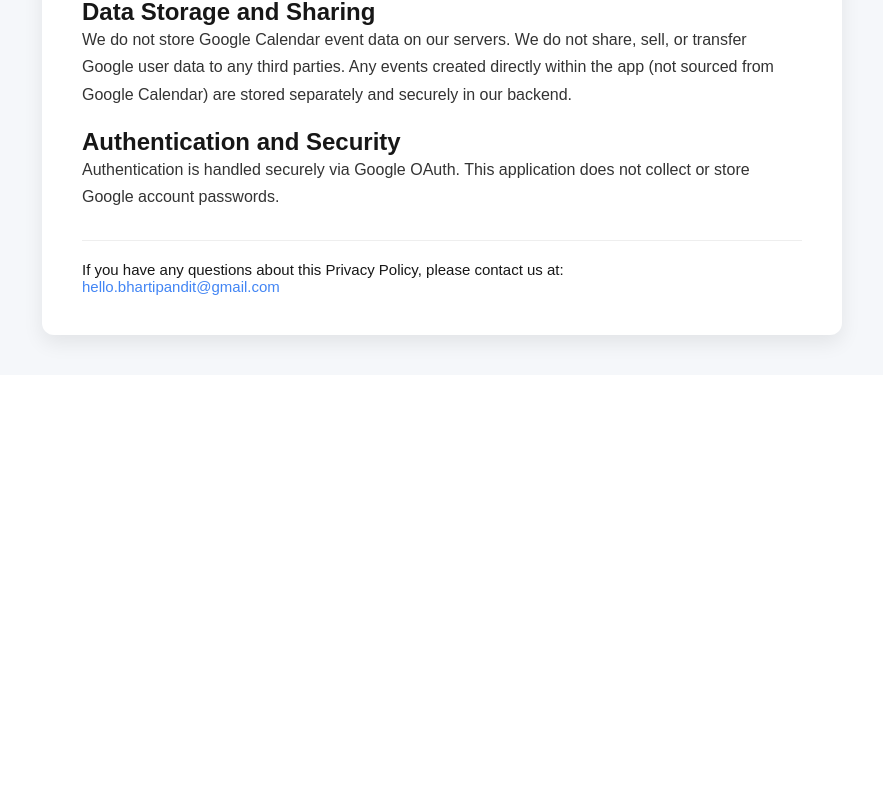
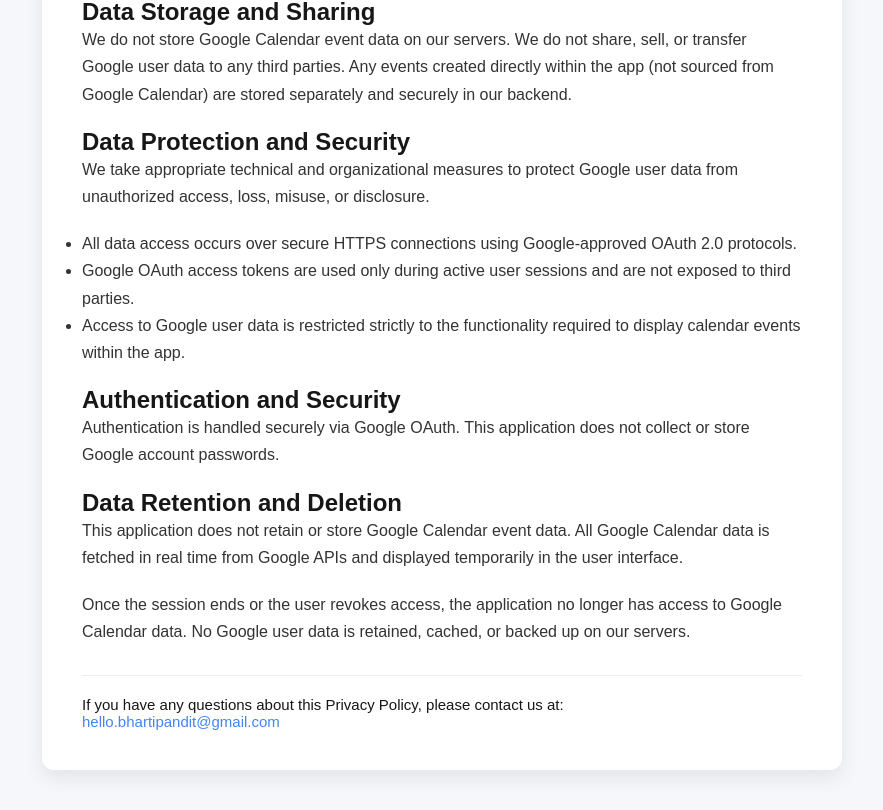
Before and after one commit to Bhartipandit/calendar-app, a Next.js app: page /privacy-policy in a window 1280 px wide. Shown: the part 675-1485 px from the top of the page, without its empty margins (198-1081 px from the left). Before the commit the page ends 1050 px from the top, so only its background shows below. Built offline with nearby package versions, Linux system fonts and the light colour scheme.

Commit message:
privacy policy changes

```diff
--- a/src/app/privacy-policy/page.tsx
+++ b/src/app/privacy-policy/page.tsx
@@ -58,10 +58,45 @@ const PrivacyPolicyPage = () => {
           Calendar) are stored separately and securely in our backend.
         </p>
 
+        <h2 className="policy-subtitle">Data Protection and Security</h2>
+        <p className="policy-section">
+          We take appropriate technical and organizational measures to protect
+          Google user data from unauthorized access, loss, misuse, or
+          disclosure.
+        </p>
+        <p className="policy-section">
+          <ul className="policy-list">
+            <li>
+              All data access occurs over secure HTTPS connections using
+              Google-approved OAuth 2.0 protocols.
+            </li>
+            <li>
+              Google OAuth access tokens are used only during active user
+              sessions and are not exposed to third parties.
+            </li>
+            <li>
+              Access to Google user data is restricted strictly to the
+              functionality required to display calendar events within the app.
+            </li>
+          </ul>
+        </p>
+
         <h2 className="policy-subtitle">Authentication and Security</h2>
         <p className="policy-section">
           Authentication is handled securely via Google OAuth. This application
           does not collect or store Google account passwords.
+        </p>
+
+        <h2 className="policy-subtitle">Data Retention and Deletion</h2>
+        <p className="policy-section">
+          This application does not retain or store Google Calendar event data.
+          All Google Calendar data is fetched in real time from Google APIs and
+          displayed temporarily in the user interface.
+        </p>
+        <p className="policy-section">
+          Once the session ends or the user revokes access, the application no
+          longer has access to Google Calendar data. No Google user data is
+          retained, cached, or backed up on our servers.
         </p>
 
         <div className="policy-contact">
```
